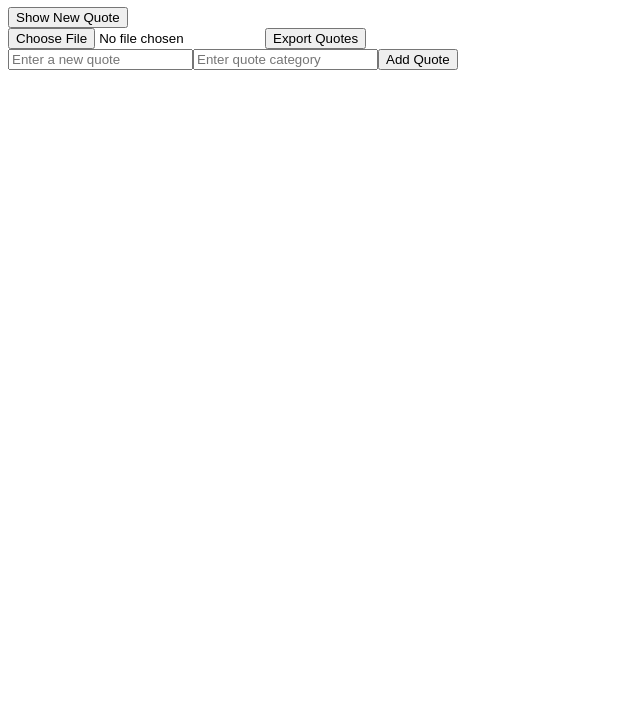
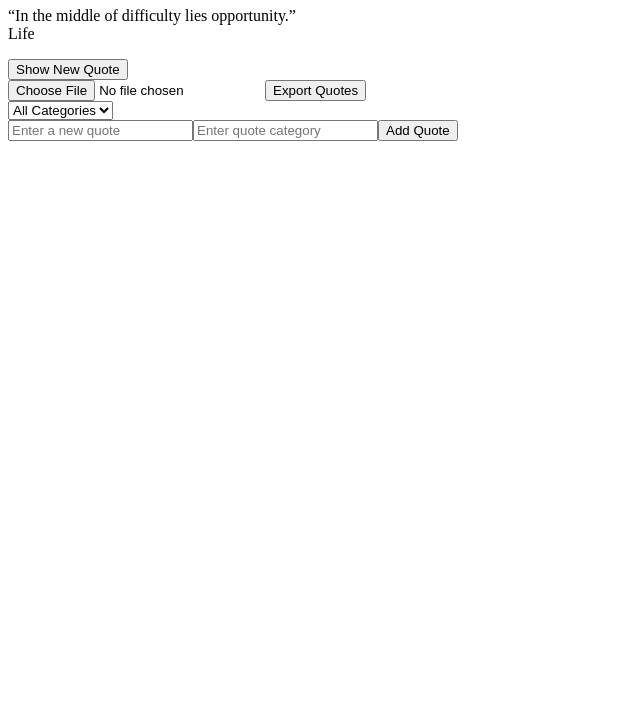
Before and after one commit to Manueleffa/alx_fe_javascript, a plain HTML site: page dom-manipulation/index.html in a window 1280 px wide. Shown: the part 73-800 px from the top of the page, without its empty margins (0-640 px from the left). Drawn offline with Linux system fonts and the light colour scheme.

Commit message:
Created a Dynamic Content Filtering System Using Web Storage and JSON

```diff
--- a/dom-manipulation/index.html
+++ b/dom-manipulation/index.html
@@ -18,6 +18,11 @@
       <button id="exportBtn">Export Quotes</button>
     </div>
 
+    <select id="categoryFilter">
+      <option value="all">All Categories</option>
+      <!-- Dynamically populated categories -->
+    </select>
+
     <script src="script.js"></script>
   </body>
 </html>
--- a/dom-manipulation/script.js
+++ b/dom-manipulation/script.js
@@ -25,8 +25,9 @@ const firstInput = document.createElement("input");
 const secondInput = document.createElement("input");
 const formBtn = document.createElement("button");
 const itemFromLocalStorage = localStorage.getItem("Quotes");
-const exportBtn = document.querySelector('#exportBtn');
-const importBtn = document.querySelector('#importFile');
+const exportBtn = document.querySelector("#exportBtn");
+const importBtn = document.querySelector("#importFile");
+const categoryDropdown = document.getElementById("categoryFilter");
 
 function showRandomQuote() {
   const randomIndex = Math.floor(Math.random() * quoteArr.length);
@@ -75,6 +76,7 @@ function addQuote(e) {
   }
 
   saveQuotes();
+  populateCategories();
 }
 
 function saveQuotes() {
@@ -82,40 +84,84 @@ function saveQuotes() {
 }
 
 function initializeQuotes() {
-  if (itemFromLocalStorage !== null && itemFromLocalStorage !== '') {
+  if (itemFromLocalStorage !== null && itemFromLocalStorage !== "") {
     quoteArr = JSON.parse(itemFromLocalStorage);
   }
 }
 
-
-
 function importFromJsonFile(event) {
   const fileReader = new FileReader();
-  fileReader.onload = function(event) {
+  fileReader.onload = function (event) {
     const importedQuotes = JSON.parse(event.target.result);
     quoteArr.push(...importedQuotes);
     saveQuotes();
-    alert('Quotes imported successfully!');
+    alert("Quotes imported successfully!");
   };
   fileReader.readAsText(event.target.files[0]);
 }
 
-function exportQuotes(){
-    const exporData = JSON.stringify(quoteArr);
+function exportQuotes() {
+  const exporData = JSON.stringify(quoteArr);
 
-    const blob = new Blob([exporData], {type: "application/json"});
-    const url = URL.createObjectURL(blob)
+  const blob = new Blob([exporData], { type: "application/json" });
+  const url = URL.createObjectURL(blob);
 
-    const a = document.createElement('a');
-    a.href = url;
-    a.download = 'data.json';
-    a.click();
-    URL.revokeObjectURL(url);
+  const a = document.createElement("a");
+  a.href = url;
+  a.download = "data.json";
+  a.click();
+  URL.revokeObjectURL(url);
+}
+
+function populateCategories() {
+  catArr = [];
+
+  while (categoryDropdown.options.length > 1) {
+    categoryDropdown.remove(1);
+  }
+
+  quoteArr.forEach((item) => {
+    catArr.push(item.category);
+  });
+
+  const uniqueCategories = [...new Set(catArr)];
+  uniqueCategories.forEach((cat) => {
+    const option = document.createElement("option");
+    option.value = cat;
+    option.textContent = cat;
+
+    categoryDropdown.appendChild(option);
+  });
+
+  const savedCategory = localStorage.getItem("savedCategory");
+  if (savedCategory) {
+    categoryDropdown.value = savedCategory;
+  }
+}
+
+function filterQuotes() {
+  const selectedCategory = categoryDropdown.value.toLowerCase();
+  if (selectedCategory !== "all") {
+    localStorage.setItem("savedCategory", selectedCategory);
+
+    const setCat = quoteArr.filter((item) => {
+      return item.category.toLowerCase() === selectedCategory;
+    });
+
+    const randomIndex = Math.floor(Math.random() * setCat.length);
+    const quote = setCat[randomIndex];
+
+    quoteDisplay.innerHTML = `<p><q>${quote.text}</q> <br> ${quote.category}</p>`;
+  } else {
+    showRandomQuote();
+  }
 }
 
 function domContentLoad() {
-    initializeQuotes()
-    createAddQuoteForm();
+  initializeQuotes();
+  createAddQuoteForm();
+  populateCategories();
+  filterQuotes();
 }
 
 // Event Litsnener
@@ -123,4 +169,5 @@ newQuoteBtn.addEventListener("click", showRandomQuote);
 document.addEventListener("DOMContentLoaded", domContentLoad);
 formBtn.addEventListener("click", addQuote);
 exportBtn.addEventListener("click", exportQuotes);
-importBtn.addEventListener("onchange", importFromJsonFile)
+importBtn.addEventListener("change", importFromJsonFile);
+categoryDropdown.addEventListener("change", filterQuotes);
```
